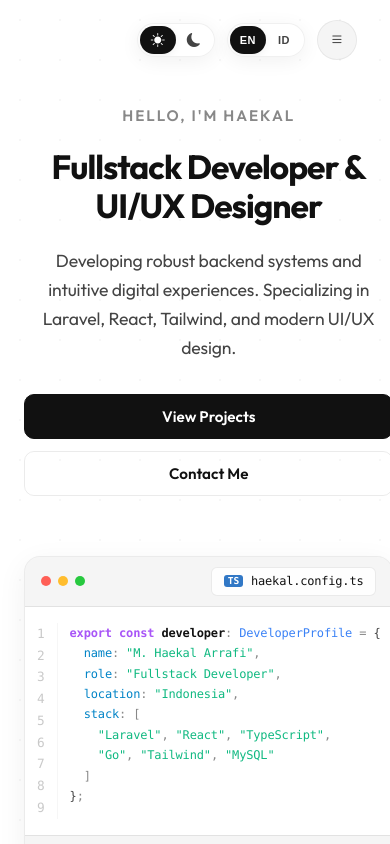
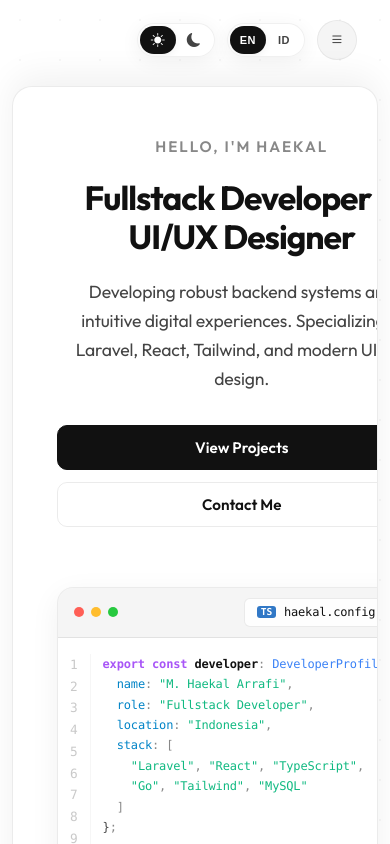
Before and after one commit to KIRRUU0/my-portfolio, a React (Vite) app in the folder frontend/: page / in a window 390 px wide. Shown: the top 844 px of the page. Built offline with nearby package versions, Linux system fonts and the light colour scheme.

Commit message:
feat(scroll): implement card stacking deck effect across all sections with GSAP ScrollTrigger

```diff
--- a/frontend/src/components/CertificateSlider.css
+++ b/frontend/src/components/CertificateSlider.css
@@ -1,5 +1,4 @@
 .certificate-grid-section {
-  margin-bottom: 8rem;
   width: 100%;
 }
 
@@ -568,11 +567,6 @@
     gap: 1.5rem;
   }
 
-  .certificate-grid-section {
-    padding: 0 1.5rem;
-    margin-bottom: 5rem;
-  }
-
   .cert-section-header {
     flex-direction: column;
     align-items: center;
--- a/frontend/src/components/sections/AboutSection.css
+++ b/frontend/src/components/sections/AboutSection.css
@@ -1,7 +1,6 @@
 /* Bento Grid Layout */
 .about-section {
-  margin-bottom: 6rem;
-  padding: 3rem 0;
+  width: 100%;
 }
 
 .about-section-header {
--- a/frontend/src/components/sections/ContactSection.css
+++ b/frontend/src/components/sections/ContactSection.css
@@ -1,7 +1,5 @@
 .contact-section {
-  margin-bottom: 8rem;
-  padding: 4rem 0;
-  position: relative;
+  width: 100%;
 }
 
 .section-header {
--- a/frontend/src/components/sections/ExperiencesSection.css
+++ b/frontend/src/components/sections/ExperiencesSection.css
@@ -1,5 +1,5 @@
 .experiences-section {
-  margin-bottom: 6rem;
+  width: 100%;
 }
 
 .section-header {
@@ -125,11 +125,6 @@
 
 /* Responsive */
 @media (max-width: 768px) {
-  .experiences-section {
-    margin-bottom: 5rem;
-    padding: 0 1.5rem;
-  }
-
   .section-header {
     text-align: center;
     margin-bottom: 2.5rem;
--- a/frontend/src/components/sections/ProjectsSection.css
+++ b/frontend/src/components/sections/ProjectsSection.css
@@ -1,6 +1,5 @@
 .projects-section {
-  margin-bottom: 8rem;
-  position: relative;
+  width: 100%;
 }
 
 .section-header {
@@ -357,11 +356,6 @@
 }
 
 @media (max-width: 768px) {
-  .projects-section {
-    margin-bottom: 5rem;
-    padding: 0 1.5rem;
-  }
-
   .section-header {
     text-align: center;
     margin-bottom: 2rem;
--- a/frontend/src/components/sections/TechStackSection.css
+++ b/frontend/src/components/sections/TechStackSection.css
@@ -1,7 +1,5 @@
 .tech-section {
-  margin-bottom: 8rem;
-  padding: 4rem 0;
-  position: relative;
+  width: 100%;
 }
 
 .section-header {
@@ -148,11 +146,6 @@
 }
 
 @media (max-width: 768px) {
-  .tech-section {
-    margin-bottom: 5rem;
-    padding: 2rem 1.5rem;
-  }
-
   .section-header {
     text-align: center;
     margin-bottom: 2.5rem;
--- a/frontend/src/pages/public/Home.css
+++ b/frontend/src/pages/public/Home.css
@@ -1,29 +1,62 @@
 .home {
-  padding: 2rem 0;
-  max-width: 1200px;
+  padding: 1.5rem 1rem 8rem 1rem;
+  max-width: 1240px;
   margin: 0 auto;
   position: relative;
 }
 
-/* Sections Layering and Depth Stacking */
+/* ===== STACKING CARDS (DECK EFFECT) ===== */
 section {
-  margin-bottom: 8rem;
+  position: sticky;
+  top: 80px;
+  margin-bottom: 18vh;
   scroll-margin-top: 80px;
-  position: relative;
+  background: var(--bg-primary);
+  border: 1px solid var(--border-color);
+  border-radius: 28px;
+  padding: 3.5rem 2.5rem;
+  box-shadow: 0 -10px 35px var(--shadow-color);
   transform-origin: center top;
   will-change: transform, opacity;
+  overflow: hidden;
 }
 
-.hero-section { z-index: 1; }
-.about-section { z-index: 2; }
-.projects-section { z-index: 3; }
-.experiences-section { z-index: 4; }
-.certificates-section { z-index: 5; }
-.tech-section { z-index: 6; }
-.contact-section { z-index: 7; }
+/* Progressive Z-Index Stacking */
+.hero-section {
+  z-index: 1;
+  min-height: calc(85vh - 80px);
+  padding: 4rem 2.5rem;
+  display: flex;
+  align-items: center;
+}
+
+.about-section {
+  z-index: 2;
+}
+
+.projects-section {
+  z-index: 3;
+}
+
+.experiences-section {
+  z-index: 4;
+}
+
+.certificates-section {
+  z-index: 5;
+}
+
+.tech-section {
+  z-index: 6;
+}
+
+.contact-section {
+  z-index: 7;
+  margin-bottom: 3rem;
+}
 
 section:last-child {
-  margin-bottom: 2rem;
+  margin-bottom: 3rem;
 }
 
 /* ===== SECTION HEADER ===== */
@@ -57,12 +90,28 @@ section:last-child {
 
 /* Responsive */
 @media (max-width: 1024px) {
-  .projects-grid-2col {
-    max-width: 90%;
+  section {
+    padding: 3rem 2rem;
   }
 }
 
 @media (max-width: 768px) {
+  .home {
+    padding: 1rem 0.75rem 6rem 0.75rem;
+  }
+
+  section {
+    top: 70px;
+    padding: 2.25rem 1.25rem;
+    border-radius: 20px;
+    margin-bottom: 12vh;
+  }
+
+  .hero-section {
+    min-height: auto;
+    padding: 3rem 1.25rem;
+  }
+
   .section-title {
     text-align: center;
   }
--- a/frontend/src/pages/public/Home.jsx
+++ b/frontend/src/pages/public/Home.jsx
@@ -262,7 +262,7 @@ const Home = () => {
         }
       }
 
-      // --- Section Layered Depth: Scale-down & Fade Exit on Scroll ---
+      // --- Stacking Card Deck Effect: Section retreats & dims precisely as nextSection covers it ---
       const allSections = [
         homeRef.current,
         aboutRef.current,
@@ -274,18 +274,18 @@ const Home = () => {
       ].filter(Boolean);
 
       allSections.forEach((section, index) => {
-        // Apply exit animation to each section so it retreats backwards and dims as the next section covers it
         if (index < allSections.length - 1) {
+          const nextSection = allSections[index + 1];
           gsap.to(section, {
-            scale: 0.94,
+            scale: 0.93,
             opacity: 0.35,
-            y: -30,
-            ease: "power1.out",
+            y: -20,
+            ease: "none",
             scrollTrigger: {
-              trigger: section,
-              start: "top top",
-              end: "bottom top",
-              scrub: 0.6,
+              trigger: nextSection,
+              start: "top 95%",
+              end: "top 80px",
+              scrub: true,
             }
           });
         }
```
